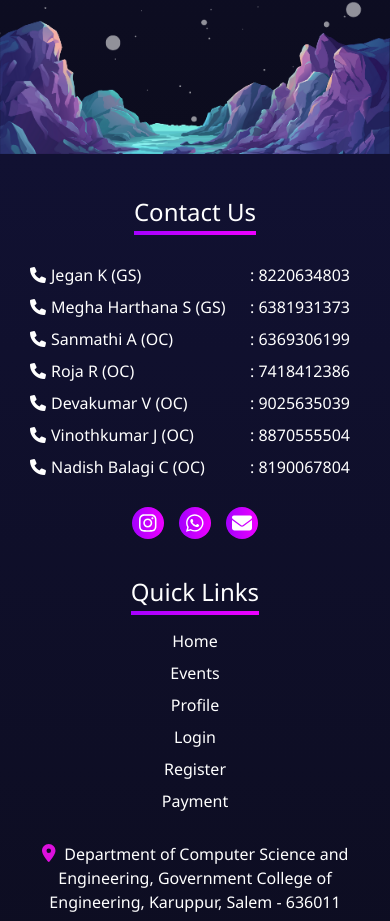
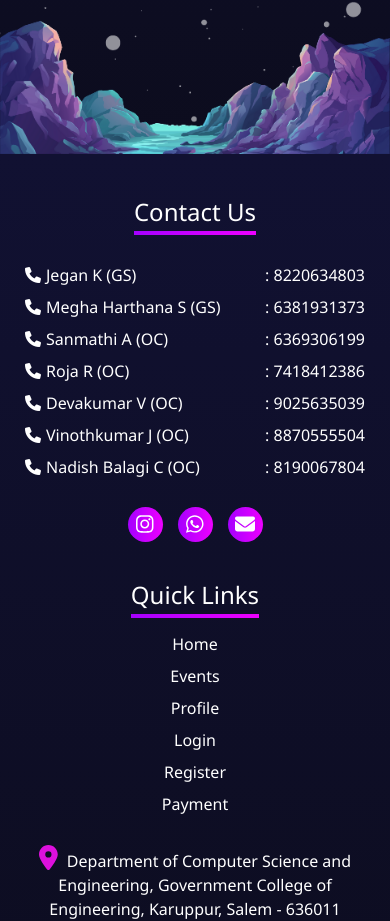
Before and after one commit to raghul1217/progeni25, a React (Vite) app in the folder frontend/: page / in a window 390 px wide. Shown: the part 5270-6191 px from the top of the page. Built offline with nearby package versions, Linux system fonts and the light colour scheme; no server answers; grey boxes are pictures that could not be loaded; a web font is replaced by a local one.

Commit message:
footer update

```diff
--- a/frontend/src/styles/footer.css
+++ b/frontend/src/styles/footer.css
@@ -61,7 +61,7 @@
 
 /* Contact numbers and social icons alignment */
 .contact-numbers {
-  width: 100%;
+  width: 85%;
 }
 
 .people-contact {
@@ -76,12 +76,13 @@
   display: flex;
   gap: 5px;
   align-items: center;
-  flex: 2;
+  flex: 1;
 }
 
 .people-contact .align2 {
   display: flex;
   flex: 1;
+  justify-content: flex-end;
 }
 
 .social-icons {
@@ -93,8 +94,8 @@
 .social-icons-div {
   background: linear-gradient(270deg, rgb(238, 0, 255) 0%, rgb(165, 0, 255) 100%);
   border-radius: 50%;
-  width: 32px;
-  height: 32px;
+  width: 35px;
+  height: 35px;
   display: flex;
   justify-content: center;
   align-items: center;
@@ -144,7 +145,7 @@
 .location-icon {
   margin-right: 5px;
   color: #dd10dd;
-  font-size: 18px;
+  font-size: 25px;
 }
 
 .footer-gmap {
@@ -185,7 +186,7 @@
   }
   .left-side{
     width: 100%;
-    padding: 10px 30px;
+    padding: 10px 25px;
   }
 
   .social-icons {
@@ -209,4 +210,17 @@
   .footer-p {
     font-size: 16px;
   }
+
+  .contact-numbers{
+    width: 100%;
+  }
+
+  .people-contact .align1{
+    flex: 2;
+  }
+
+  .people-contact .align2{
+    flex: 1;
+    justify-content: flex-end;
+  }
 }
```
